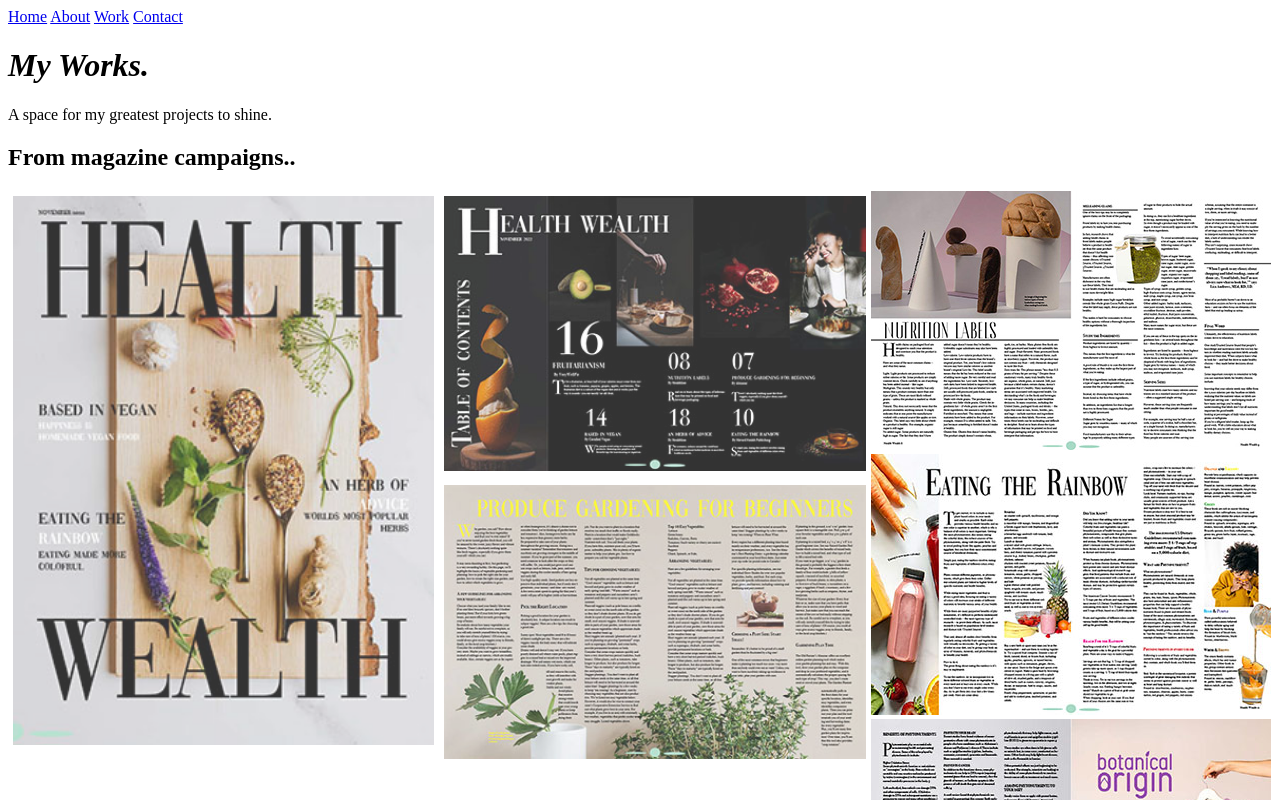
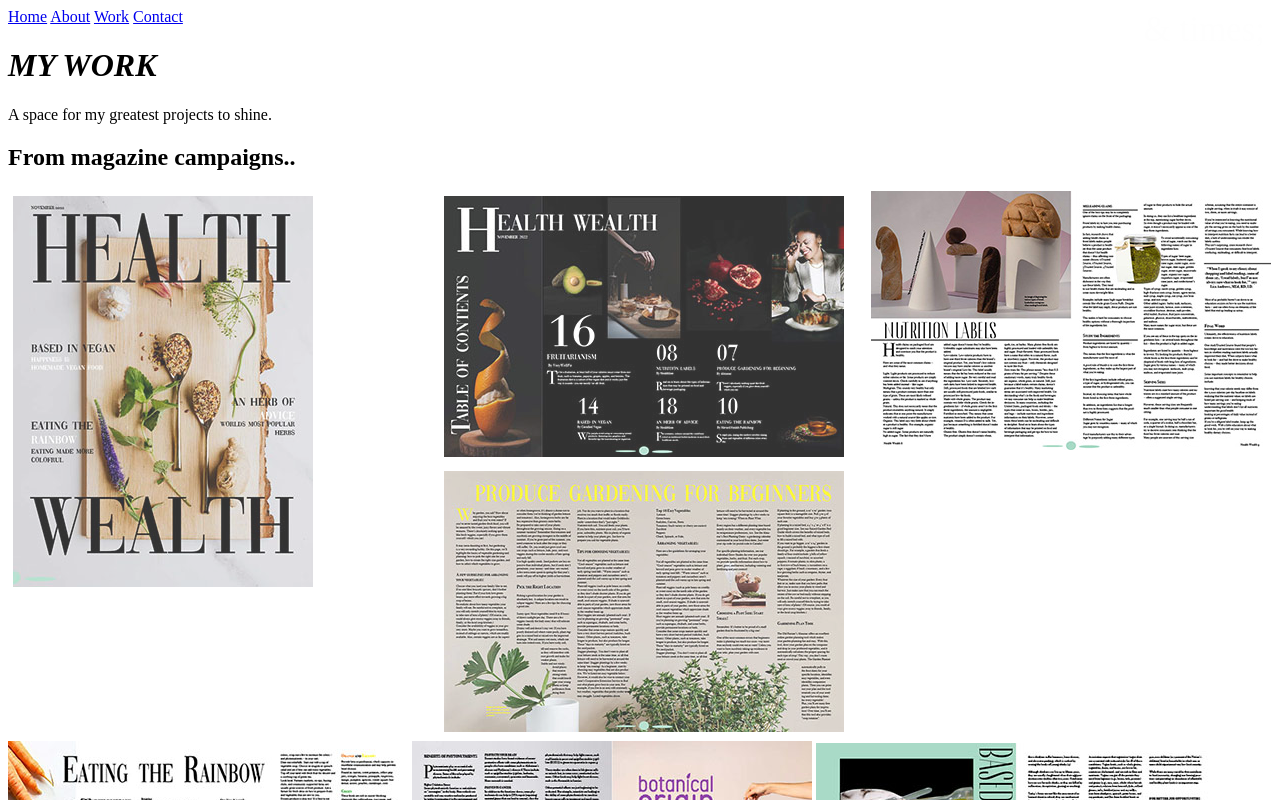
Before and after one commit to kxhendricks/.github.io, a plain HTML site: page portfolio-folder/work.html in a window 1280 px wide. Shown: the top 800 px of the page. Drawn offline with Linux system fonts and the light colour scheme.

Commit message:
Update work.html

```diff
--- a/portfolio-folder/work.html
+++ b/portfolio-folder/work.html
@@ -15,31 +15,38 @@
    </div>
 
    <main>
-    <h1>My Works.</h1>
+    <h1>MY WORK</h1>
     <p>A space for my greatest projects to shine.</p>
     <h2>From magazine campaigns..</h2>
 
     <div class="row"></div>
      <div class="column">
-     <img src="images/magazinecover.jpg" alt="Cover" style= "width: 100%;">
+     <img src="images/magazinecover.jpg" alt="Cover" onclick="myFunction(this);">
      </div>
 
      <div class="column">
-      <img src="images/mag-table-of-contents.jpg" alt="Table of contents" style="width: 100%;">
+      <img src="images/mag-table-of-contents.jpg" alt="Table of contents" onclick="myFunction(this);">
         </div>
 
         <div class="column">
-       <img src="images/mag-spread-one.jpg" alt="Spread one" style="width:100%;">
+       <img src="images/mag-spread-one.jpg" alt="Spread one" onclick="myFunction(this);">
        </div>
 
-       <img src="images/mag-spread-two.jpg" alt="Spread two">
+       <div class="row">
+       <img src="images/mag-spread-two.jpg" alt="Spread two" onclick="myFunction(this);">
+       </div>
+
        <img src="images/mag-spread-three.jpg" alt="Spread three">
        <img src="images/mag-spread-four.jpg" alt="Spread four">
        <img src="images/mag-spread-five.jpg" alt="Spread five">
       <img src="images/mag-spread-six.jpg" alt="Spread six">
      <img src="images/mag-spread-seven.jpg" alt="Spread seven">
 
+       <div class="container">
+        <span onclick="this.parentElement.style.display='none'" class="closebtn">& times;</span>
 
+        <img id="expandedImg" style="width:100%">
+       </div>
 
     <p>Highlighting health and wellness.</p>
       <figcaption>November 2022 issue</figcaption>
```
